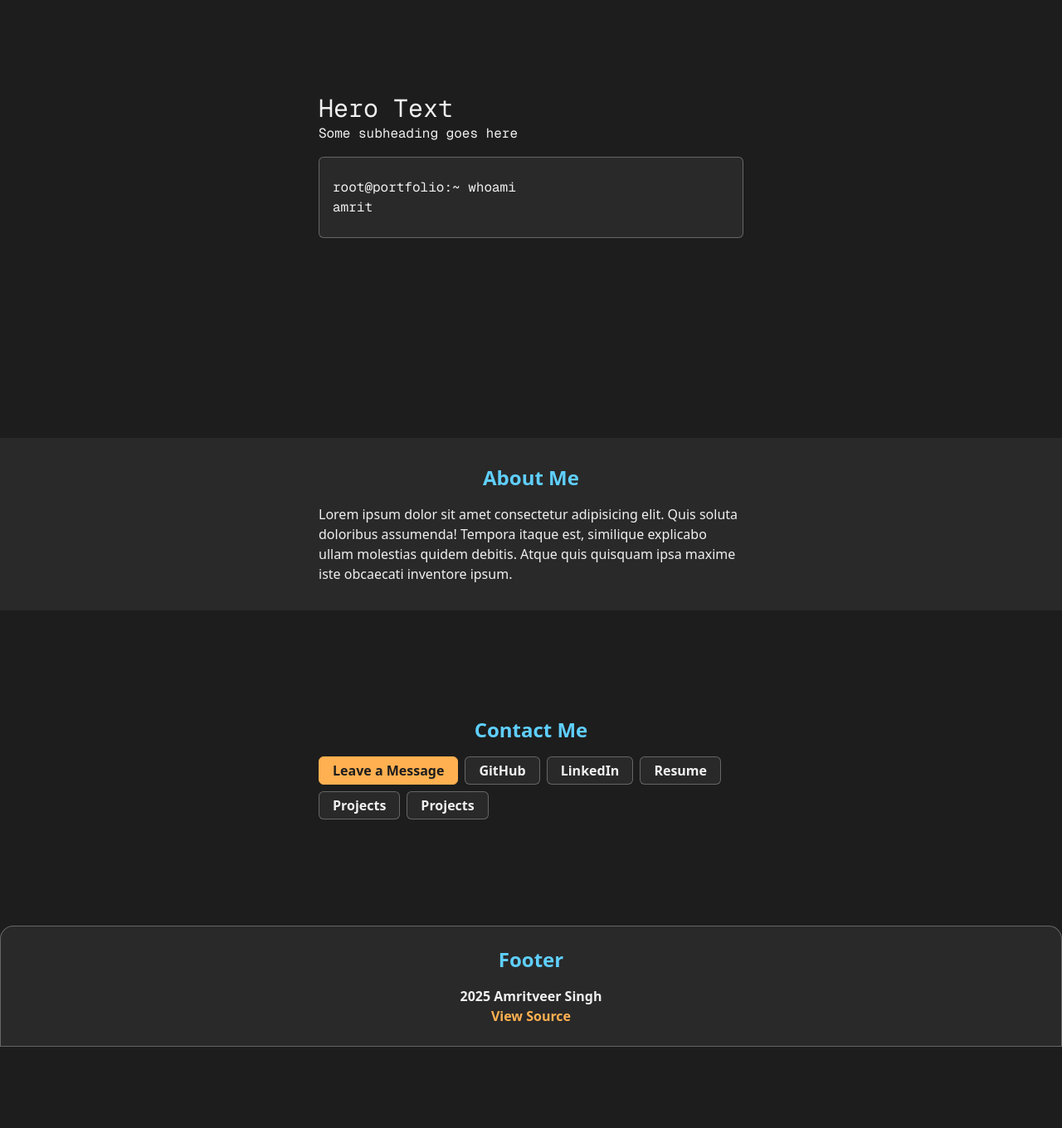
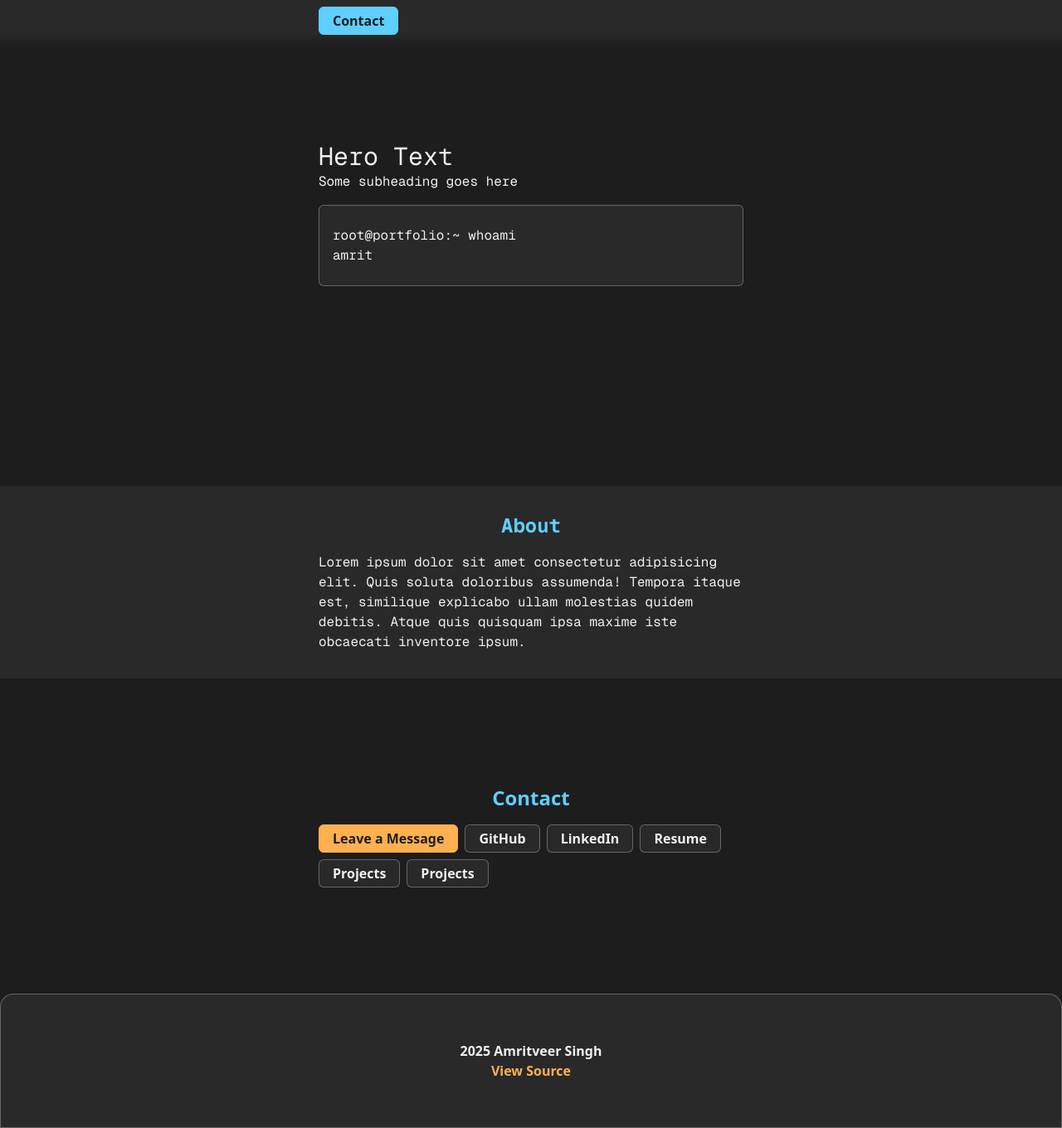
Before and after one commit to amrxt1/portfolio, a Next.js app: page / in a window 1280 px wide. Shown: the whole page at 83% size. Before the commit the page ends 1262 px from the top, so only its background shows below. Built offline with nearby package versions, Linux system fonts and the light colour scheme.

Commit message:
Add Header.jsx

```diff
--- a/src/app/layout.js
+++ b/src/app/layout.js
@@ -1,4 +1,5 @@
 import { Geist, Geist_Mono } from "next/font/google";
+import Header from "@/components/layout/Header";
 import "./globals.css";
 
 const geistSans = Geist({
@@ -25,6 +26,7 @@ export default function RootLayout({ children }) {
             <body
                 className={`${geistSans.variable} ${geistMono.variable} antialiased`}
             >
+                <Header />
                 {children}
             </body>
         </html>
--- a/src/components/home/AboutMe.jsx
+++ b/src/components/home/AboutMe.jsx
@@ -3,9 +3,9 @@ import Card from "../ui/Card";
 
 const AboutMe = () => {
     return (
-        <Container className="bg-surface py-8">
+        <Container className="bg-surface py-8 font-mono">
             <h1 className="text-primary mb-4 text-center text-2xl font-bold">
-                About Me
+                About
             </h1>
             <p>
                 Lorem ipsum dolor sit amet consectetur adipisicing elit. Quis
--- a/src/components/home/ContactLinks.jsx
+++ b/src/components/home/ContactLinks.jsx
@@ -22,7 +22,7 @@ const ContactLinks = () => {
     return (
         <Container>
             <h3 className="text-primary mb-4 text-center text-2xl font-bold">
-        Contact Me
+                Contact
             </h3>
             <div className="flex flex-wrap gap-2">
                 <Button accent>Leave a Message</Button>
--- a/src/components/home/Footer.jsx
+++ b/src/components/home/Footer.jsx
@@ -5,10 +5,12 @@ import Link from "next/link";
 const Footer = () => {
     return (
         <Card className="rounded-t-2xl rounded-b-none text-center font-bold">
-      <Container>
-        <h3 className="text-primary mb-4 text-2xl">Footer</h3>
+            <Container className="py-8">
                 <p className="">2025 Amritveer Singh</p>
-        <Link href={"https://github.com/amrxt1"} className="text-accent">
+                <Link
+                    href={"https://github.com/amrxt1"}
+                    className="text-accent"
+                >
                     View Source
                 </Link>
             </Container>
--- /dev/null
+++ b/src/components/layout/Header.jsx
@@ -0,0 +1,20 @@
+import Container from "@/components/layout/Container";
+import Button from "@/components/ui/Button";
+import Link from "next/link";
+
+const Header = () => {
+    return (
+        <div className="sticky top-0 w-full">
+            <Container className="bg-surface">
+                <nav className="pt-2">
+                    <Button primary>
+                        <Link href={"/"}>Contact</Link>
+                    </Button>
+                </nav>
+            </Container>
+            <div className="bg-surface h-4 w-full backdrop-blur-lg [mask:linear-gradient(to_bottom,black,transparent)]" />
+        </div>
+    );
+};
+
+export default Header;
```
Lines whose indentation alone changed are shown as unchanged.
